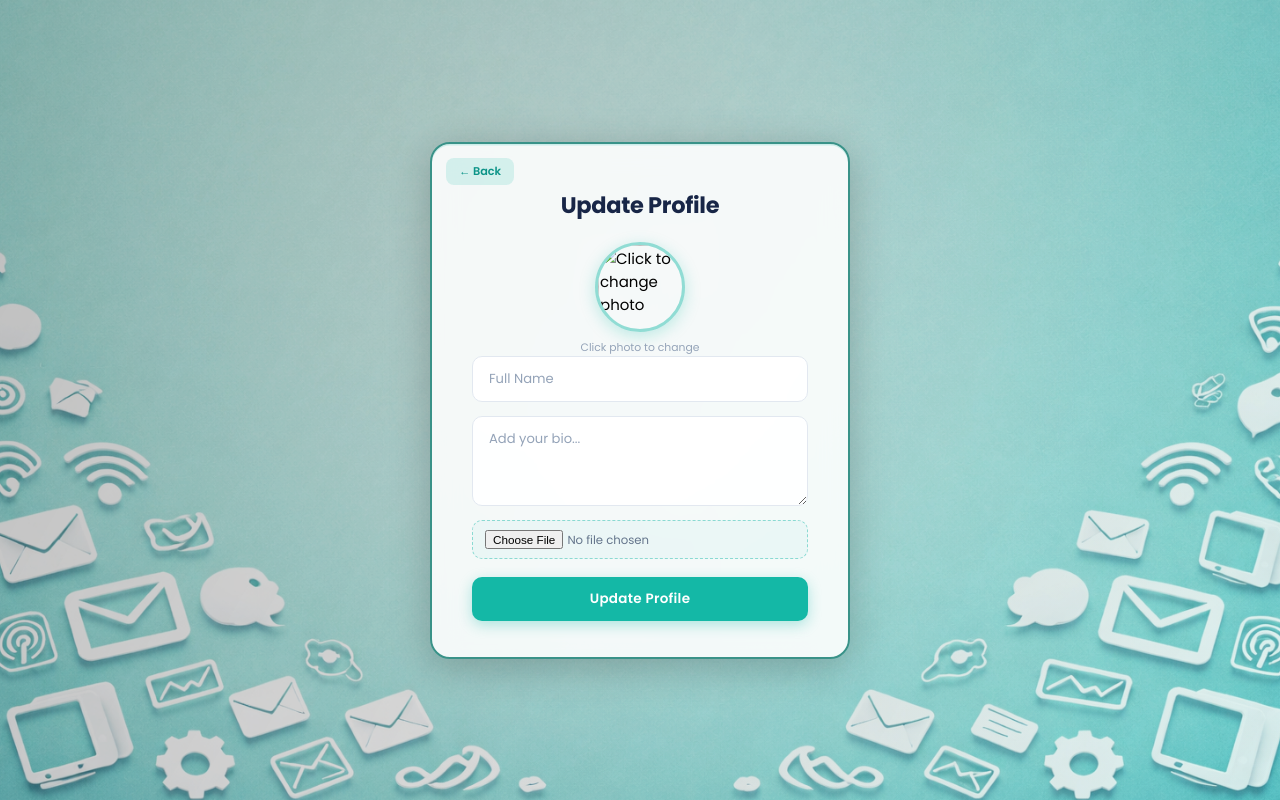
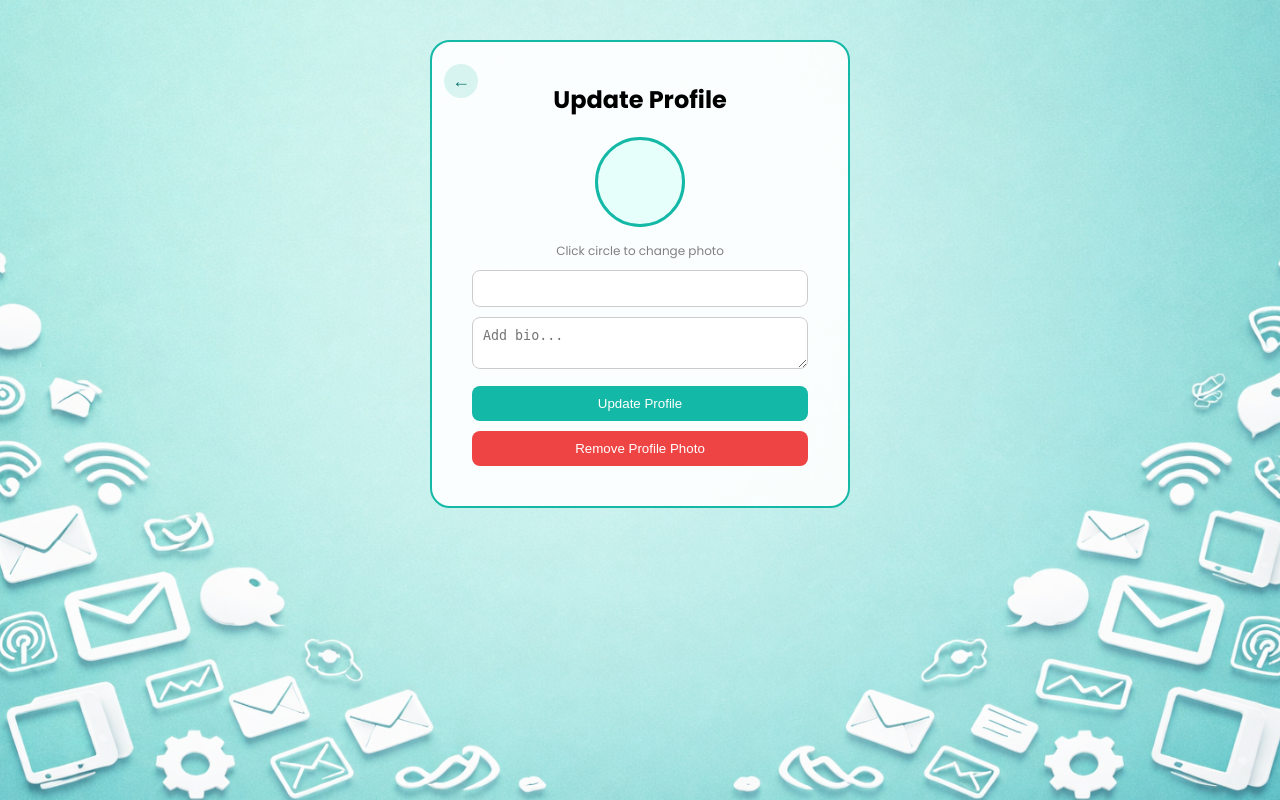
Before and after one commit to kyashasri/CHAT_APPLICATION, a Flask app: template templates/profile.html in a window 1280 px wide. Run offline with Flask 3, Linux system fonts and the light colour scheme; the template is opened without the code that fills it, so the values that code supplies are empty; some libraries are stand-ins or nearby versions.

Commit message:
Update profile.html

```diff
--- a/templates/profile.html
+++ b/templates/profile.html
@@ -2,201 +2,134 @@
 <html>
 <head>
 <title>Profile</title>
+
 <link rel="preconnect" href="https://fonts.googleapis.com">
 <link href="https://fonts.googleapis.com/css2?family=Poppins:wght@300;400;500;600;700&display=swap" rel="stylesheet">
+
 <style>
-  *, *::before, *::after { box-sizing: border-box; margin: 0; padding: 0; }
-
-  html, body {
-    height: 100%;
-    font-family: 'Poppins', sans-serif;
-    font-size: 15px;
+  *, *::before, *::after {
+    box-sizing: border-box;
+    margin: 0;
+    padding: 0;
   }
 
   body {
-    min-height: 100vh;
+    height: 100%;
+    font-family: 'Poppins', sans-serif;
     background-image: url("{{ url_for('static', filename='backImage.png') }}");
     background-size: cover;
     background-position: center;
-    background-repeat: no-repeat;
     background-attachment: fixed;
+    display: flex;
+    justify-content: center;
+    align-items: center;
+    padding: 40px 20px;
+  }
+
+  .profile-card {
+    background: rgba(255,255,255,0.9);
+    padding: 40px;
+    border-radius: 20px;
+    width: 420px;
+    text-align: center;
+    border: 2px solid #14B8A6;
+    position: relative;
+  }
+
+  h2 {
+    margin-bottom: 20px;
+  }
+
+  /* ✅ SMALL BACK BUTTON */
+  .back-btn {
+    position: absolute;
+    top: 12px;
+    left: 12px;
+
+    width: 34px;
+    height: 34px;
+
+    border-radius: 50%;
+    border: none;
+
+    background: rgba(20,184,166,0.15);
+    color: #0f766e;
+
     display: flex;
     align-items: center;
     justify-content: center;
-    padding: 40px 20px;
-    position: relative;
+
+    font-size: 18px;
+    font-weight: bold;
+
+    cursor: pointer;
+    transition: 0.2s;
   }
 
-  body::before {
-    content: '';
-    position: fixed;
-    inset: 0;
-    background: linear-gradient(120deg,
-      rgba(0,0,0,0.25) 0%,
-      rgba(0,0,0,0.15) 50%,
-      rgba(20,184,166,0.12) 100%
-    );
-    z-index: 0;
-    pointer-events: none;
+  .back-btn:hover {
+    background: #14B8A6;
+    color: white;
   }
 
-  /* ── CARD ── */
-  .profile-card {
-    position: relative;
-    z-index: 1;
-    background: rgba(255, 255, 255, 0.88);
-    backdrop-filter: blur(14px);
-    -webkit-backdrop-filter: blur(14px);
-    border: 2.5px solid #399288;
-    border-radius: 20px;
-    box-shadow: 0 8px 40px rgba(0,0,0,0.22), 0 1.5px 0 rgba(20,184,166,0.18) inset;
-    padding: 44px 40px 36px;
-    width: 100%;
-    max-width: 420px;
-    animation: cardIn 0.45s cubic-bezier(.22,1,.36,1) both;
-  }
-
-  @keyframes cardIn {
-    from { opacity: 0; transform: translateY(28px); }
-    to   { opacity: 1; transform: translateY(0); }
-  }
-
-  /* ── BACK BTN ── */
-  .back-btn {
-    position: absolute;
-    top: 14px;
-    left: 14px;
-    padding: 5px 13px;
-    font-size: 0.75rem;
-    font-family: 'Poppins', sans-serif;
-    font-weight: 600;
-    border: none;
-    border-radius: 8px;
-    background: rgba(20,184,166,0.15);
-    color: #0d9488;
-    cursor: pointer;
-    transition: background 0.2s, color 0.2s;
-  }
-  .back-btn:hover { background: #14B8A6; color: #fff; }
-
-  /* ── HEADING ── */
-  h2 {
-    text-align: center;
-    font-size: 1.5rem;
-    font-weight: 700;
-    color: #182647;
-    margin-bottom: 20px;
-    letter-spacing: -0.3px;
-  }
-
-  /* ── PROFILE PIC ── */
+  /* PROFILE CIRCLE */
   .profile-pic {
-    display: block;
     width: 90px;
     height: 90px;
     border-radius: 50%;
-    object-fit: cover;
-    margin: 0 auto 20px;
-    border: 3px solid rgba(20,184,166,0.45);
-    box-shadow: 0 4px 16px rgba(20,184,166,0.25);
+    margin: 0 auto 15px;
+    border: 3px solid #14B8A6;
+    display: flex;
+    justify-content: center;
+    align-items: center;
+    overflow: hidden;
     cursor: pointer;
-    transition: box-shadow 0.2s, transform 0.2s;
-  }
-  .profile-pic:hover {
-    box-shadow: 0 6px 22px rgba(20,184,166,0.45);
-    transform: scale(1.05);
+    background: #e6fffa;
+    font-size: 32px;
+    font-weight: bold;
+    color: #0f766e;
   }
 
-  /* ── FORM ── */
-  form {
-    display: flex;
-    flex-direction: column;
-    gap: 14px;
+  .profile-pic img {
+    width: 100%;
+    height: 100%;
+    object-fit: cover;
   }
 
-  input[type="text"],
-  textarea {
+  input, textarea {
     width: 100%;
-    padding: 12px 16px;
-    border: 1.5px solid #e2e8f0;
-    border-radius: 10px;
-    font-family: 'Poppins', sans-serif;
-    font-size: 0.875rem;
-    color: #182647;
-    background: rgba(255,255,255,0.92);
-    outline: none;
-    transition: border-color 0.22s, box-shadow 0.22s;
-    box-sizing: border-box;
+    margin-top: 10px;
+    padding: 10px;
+    border-radius: 8px;
+    border: 1px solid #ccc;
   }
 
-  input[type="text"]:focus,
-  textarea:focus {
-    border-color: #14B8A6;
-    box-shadow: 0 0 0 3px rgba(20,184,166,0.18);
+  button {
+    width: 100%;
+    margin-top: 10px;
+    padding: 10px;
+    border: none;
+    border-radius: 8px;
+    cursor: pointer;
   }
 
-  input::placeholder, textarea::placeholder { color: #94a3b8; }
+  .save-btn {
+    background: #14B8A6;
+    color: white;
+  }
 
-  textarea {
-    resize: vertical;
-    min-height: 90px;
-    line-height: 1.55;
+  .remove-btn {
+    background: #ef4444;
+    color: white;
+  }
+
+  .hint {
+    font-size: 12px;
+    color: gray;
+    margin-top: 5px;
   }
 
   input[type="file"] {
-    width: 100%;
-    padding: 9px 12px;
-    font-size: 0.78rem;
-    color: #64748b;
-    font-family: 'Poppins', sans-serif;
-    cursor: pointer;
-    border: 1.5px dashed rgba(20,184,166,0.45);
-    border-radius: 10px;
-    background: rgba(20,184,166,0.04);
-    transition: border-color 0.2s, background 0.2s;
-    box-sizing: border-box;
-  }
-  input[type="file"]:hover {
-    border-color: #14B8A6;
-    background: rgba(20,184,166,0.08);
-  }
-
-  /* ── SUBMIT BUTTON ── */
-  button[type="submit"] {
-    width: 100%;
-    padding: 12px;
-    background: #14B8A6;
-    color: #fff;
-    border: none;
-    border-radius: 10px;
-    font-family: 'Poppins', sans-serif;
-    font-size: 0.9rem;
-    font-weight: 600;
-    cursor: pointer;
-    letter-spacing: 0.3px;
-    transition: background 0.22s, transform 0.15s, box-shadow 0.22s;
-    box-shadow: 0 4px 14px rgba(20,184,166,0.32);
-    margin-top: 4px;
-  }
-  button[type="submit"]:hover {
-    background: #0d9488;
-    transform: translateY(-1px);
-    box-shadow: 0 6px 20px rgba(20,184,166,0.40);
-  }
-  button[type="submit"]:active { transform: translateY(0); }
-  button[type="submit"]:disabled {
-    background: #94a3b8;
-    box-shadow: none;
-    cursor: not-allowed;
-    transform: none;
-  }
-
-  /* ── HINT TEXT ── */
-  .pic-hint {
-    text-align: center;
-    font-size: 0.72rem;
-    color: #94a3b8;
-    margin-top: -12px;
+    display: none;
   }
 </style>
 </head>
@@ -205,63 +138,130 @@
 
 <div class="profile-card">
 
-  <button class="back-btn" onclick="window.history.back()">← Back</button>
+  <!-- ✅ SMALL BACK BUTTON -->
+  <button class="back-btn" onclick="window.history.back()">←</button>
 
   <h2>Update Profile</h2>
 
-  <img id="preview"
-       src="{{ user.profile_pic }}"
-       class="profile-pic"
-       onclick="document.getElementById('profilePic').click()"
-       title="Click to change photo">
+  <!-- PROFILE IMAGE / INITIAL -->
+  <div class="profile-pic" id="profileContainer"
+       onclick="document.getElementById('profileInput').click()">
 
-  <p class="pic-hint">Click photo to change</p>
+    {% if user.profile_pic %}
+      <img id="profilePreview" src="{{ user.profile_pic }}">
+    {% else %}
+      <span id="profileInitial">{{ user.name[0] }}</span>
+      <img id="profilePreview" style="display:none;">
+    {% endif %}
 
+  </div>
+
+  <div class="hint">Click circle to change photo</div>
+
+  <!-- FORM -->
   <form id="profileForm">
-    <input type="text" name="name" value="{{ user.name }}" placeholder="Full Name" required>
-    <textarea name="bio" placeholder="Add your bio...">{{ user.bio if user.bio else '' }}</textarea>
-    <input type="file" name="profile_pic" id="profilePic" accept="image/*">
-    <button type="submit">Update Profile</button>
+
+    <input type="text" name="name" value="{{ user.name }}" required>
+    <textarea name="bio" placeholder="Add bio...">{{ user.bio }}</textarea>
+
+    <input type="file" id="profileInput" name="profile_pic" accept="image/*">
+
+    <button type="submit" class="save-btn">Update Profile</button>
   </form>
+
+  <button type="button" id="removeBtn" class="remove-btn">
+    Remove Profile Photo
+  </button>
 
 </div>
 
 <script>
-  // Live preview when file selected
-  document.getElementById("profilePic").addEventListener("change", function() {
+
+// IMAGE PREVIEW
+document.getElementById("profileInput").addEventListener("change", function () {
     const file = this.files[0];
+
     if (file) {
-      const reader = new FileReader();
-      reader.onload = e => document.getElementById("preview").src = e.target.result;
-      reader.readAsDataURL(file);
+        const reader = new FileReader();
+
+        reader.onload = function (e) {
+            document.getElementById("profilePreview").src = e.target.result;
+            document.getElementById("profilePreview").style.display = "block";
+
+            let initial = document.getElementById("profileInitial");
+            if (initial) initial.style.display = "none";
+        };
+
+        reader.readAsDataURL(file);
     }
-  });
+});
 
-  document.getElementById("profileForm").onsubmit = async function(e) {
+// UPDATE PROFILE
+document.getElementById("profileForm").onsubmit = async function (e) {
     e.preventDefault();
+
     let btn = this.querySelector("button[type='submit']");
     btn.innerText = "Saving...";
     btn.disabled = true;
 
     let formData = new FormData(this);
-    let res = await fetch("/update_profile", { method: "POST", body: formData });
+
+    let file = document.getElementById("profileInput").files[0];
+    if (file) {
+        formData.append("profile_pic", file);
+    }
+
+    let res = await fetch("/update_profile", {
+        method: "POST",
+        body: formData
+    });
+
     let data = await res.json();
 
     btn.innerText = "Update Profile";
     btn.disabled = false;
 
     if (data.success) {
-      alert("✅ Profile updated successfully!");
-      if (data.name) {
-        document.querySelectorAll(".profile-name").forEach(el => el.innerText = data.name);
-      }
-      if (data.profile_pic) {
-        document.getElementById("preview").src = data.profile_pic;
-      }
+        alert("✅ Profile updated!");
     } else {
-      alert("❌ Update failed. Please try again.");
+        alert("❌ Update failed");
     }
-  };
+};
+
+// REMOVE PROFILE PHOTO
+document.getElementById("removeBtn").onclick = async function () {
+
+    if (!confirm("Remove profile photo?")) return;
+
+    let res = await fetch("/remove_profile_pic", {
+        method: "POST"
+    });
+
+    let data = await res.json();
+
+    if (data.success) {
+
+        document.getElementById("profilePreview").style.display = "none";
+
+        let initial = document.getElementById("profileInitial");
+
+        if (!initial) {
+            let span = document.createElement("span");
+            span.id = "profileInitial";
+            span.innerText = "{{ user.name[0] }}";
+            document.getElementById("profileContainer").appendChild(span);
+        } else {
+            initial.style.display = "block";
+        }
+
+        document.getElementById("profileInput").value = "";
+
+        alert("✅ Profile removed!");
+    } else {
+        alert("❌ Failed");
+    }
+};
+
 </script>
 
 </body>
```
